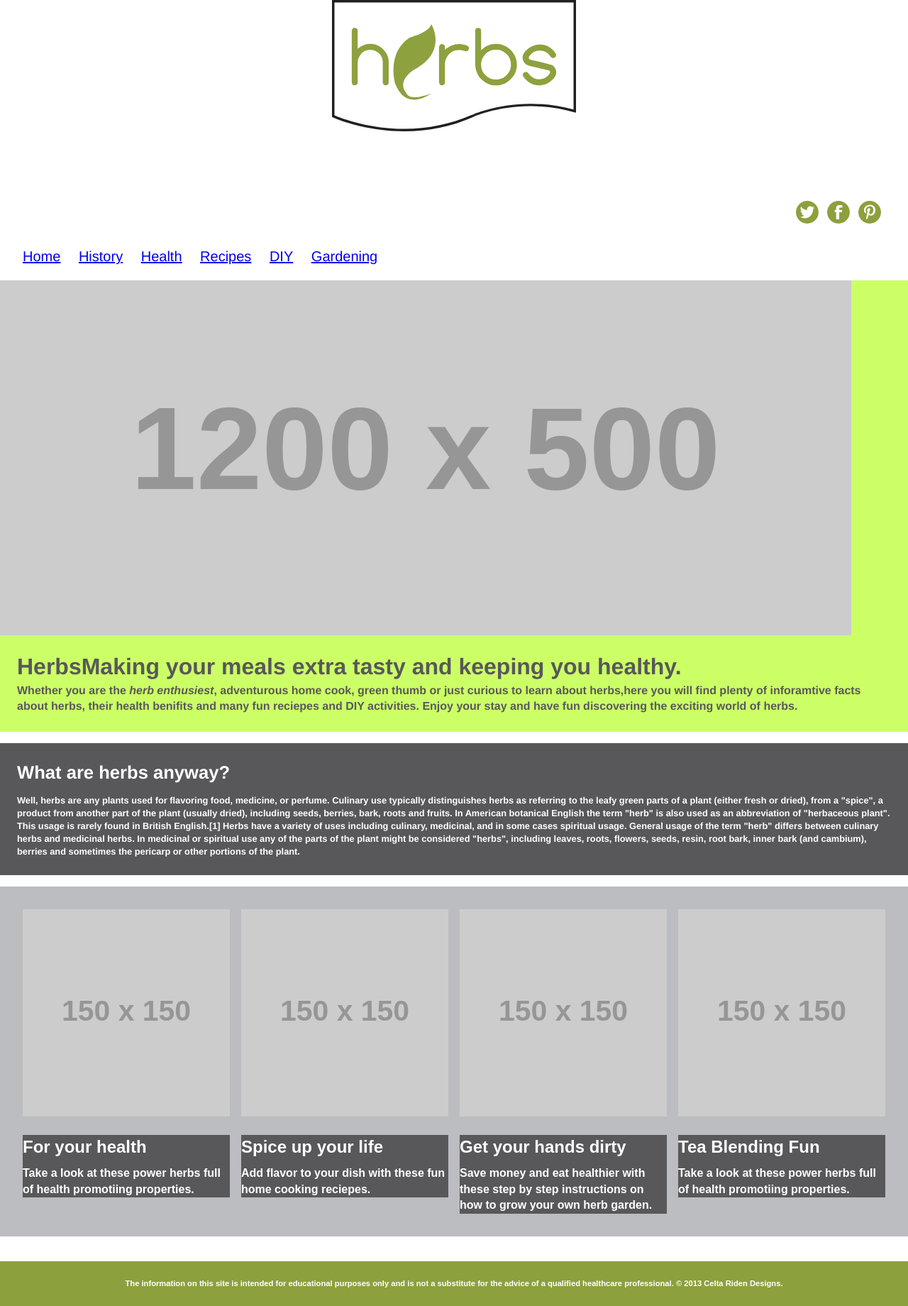
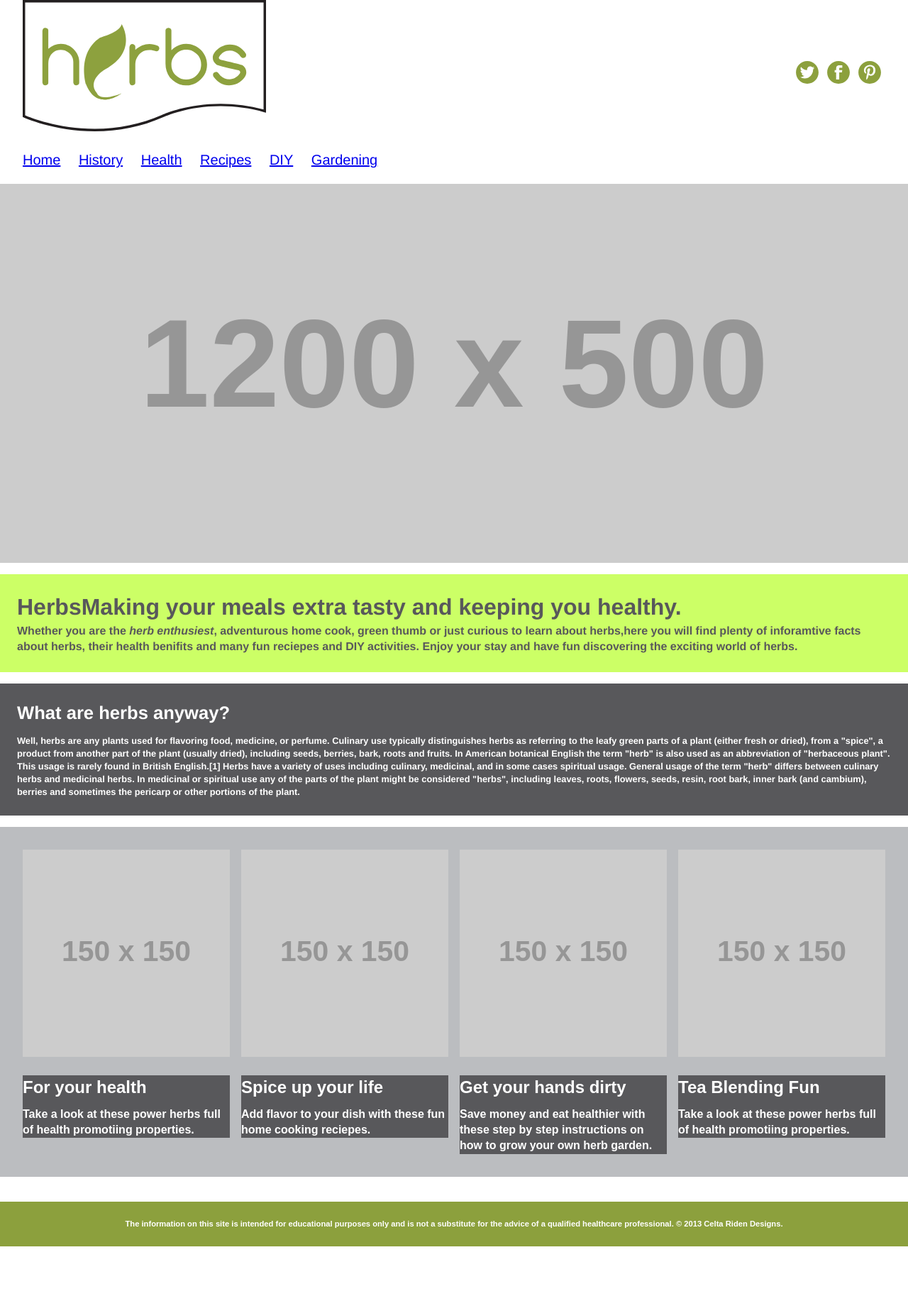
Before and after one commit to CeltaRiden/large-data-website, a Jekyll site: the page built from index.html, in a window 1280 px wide. Shown: the whole page at 71% size. Built offline with Jekyll 4.4.1, drawn with Linux system fonts in a browser that asks for light colours; Markdown is read by kramdown in place of the engine named in the settings; after the commit the page ends 1756 px from its top, so only the background shows below that.

Commit message:
logo float left

```diff
--- a/_layouts/default.html
+++ b/_layouts/default.html
@@ -20,7 +20,7 @@
 
 		<div class="header-top">
 			<div class="herbs-logo">
-					<h1><a href="{{site.baseurl}}/index.html"><img src="{{site.baseurl}}/img/herbslogo.svg" class="logo-img" alt="Herbs Logo"></a></h1>
+					<a href="{{site.baseurl}}/index.html"><img src="{{site.baseurl}}/img/herbslogo.svg" class="logo-img" alt="Herbs Logo"></a>
 			</div>
 
 			<div class="social-media">
--- a/css/general.css
+++ b/css/general.css
@@ -157,14 +157,13 @@ footer p{
 
 	.home-img {
 	  	display: block;
-	  	float: left;
 	}
 
 	.home-img > img {
 		width: 100%;
 	}
 
-  .logo {
+  .herbs-logo {
 		display:inline-block;
 		float:left;
   }
--- a/index.html
+++ b/index.html
@@ -4,7 +4,8 @@ title: Home
 ---
 
 	<div  class="home-img">
-		<h1><img src="http://placehold.it/1200x500" alt=""></h1>
+
+		<img src="http://placehold.it/1200x500" alt="">
 			<!-- Hide figure whenever it goes onto mobile site. -->
 	</div>
 
```
